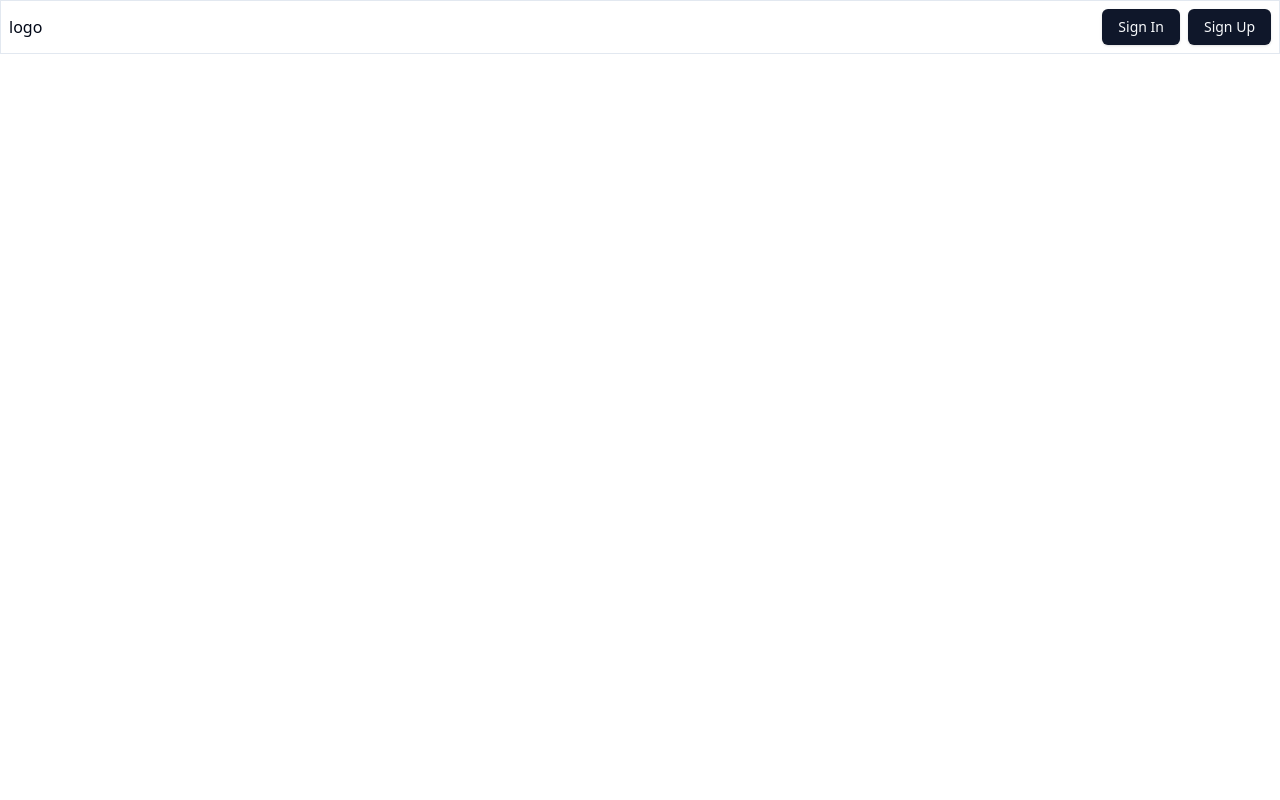
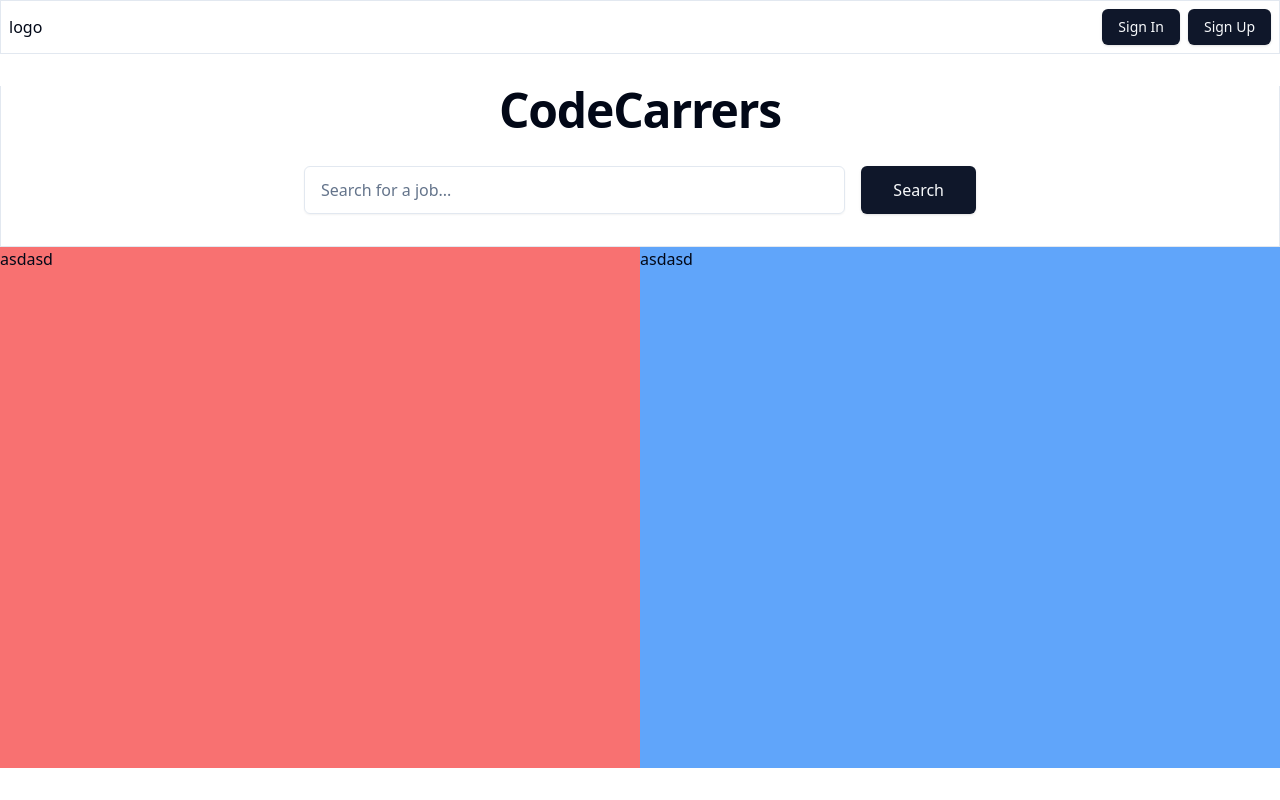
Before and after one commit to fkozlicki/codecareers, a React (Vite) app in the folder frontend/: page / in a window 1280 px wide. Built offline with nearby package versions, Linux system fonts and the light colour scheme.

Commit message:
Adjusted home, layout and sign-up components

```diff
--- a/frontend/src/pages/home.tsx
+++ b/frontend/src/pages/home.tsx
@@ -1,5 +1,29 @@
+import { Button } from '@/components/ui/button';
+import { Input } from '@/components/ui/input';
+
 const Home = () => {
-	return <div></div>;
+	return (
+		<div className="py-8 min-h-[calc(100vh-54px)] flex flex-col">
+			<div className="pb-8 border border-b border-t-0">
+				<div className="max-w-2xl m-auto">
+					<h1 className="scroll-m-20 text-4xl font-extrabold tracking-tight lg:text-5xl mb-8 text-center">
+						CodeCarrers
+					</h1>
+					<div className="flex items-center gap-4">
+						<Input
+							placeholder="Search for a job..."
+							className="h-12 px-4 py-2 text-base"
+						/>
+						<Button className="h-12 px-8 text-base">Search</Button>
+					</div>
+				</div>
+			</div>
+			<div className="flex flex-1">
+				<div className="flex-1 bg-red-400">asdasd</div>
+				<div className="flex-1 bg-blue-400">asdasd</div>
+			</div>
+		</div>
+	);
 };
 
 export default Home;
--- a/frontend/src/pages/layout.tsx
+++ b/frontend/src/pages/layout.tsx
@@ -18,9 +18,7 @@ const Layout = () => {
 				</div>
 			</div>
 			<main>
-				<div className="max-w-lg m-auto">
-					<Outlet />
-				</div>
+				<Outlet />
 			</main>
 		</>
 	);
--- a/frontend/src/pages/sign-in.tsx
+++ b/frontend/src/pages/sign-in.tsx
@@ -41,7 +41,9 @@ const SignIn = () => {
 				</h1>
 				<div>
 					<div className="flex flex-col gap-2">
-						<Button>Sign In with Github</Button>
+						<a href="http://localhost:3000/login/github">
+							<Button className="w-full">Sign In with Github</Button>
+						</a>
 						<Button>Sign In with Google</Button>
 					</div>
 					<div className="flex items-center gap-4 my-4">
```
